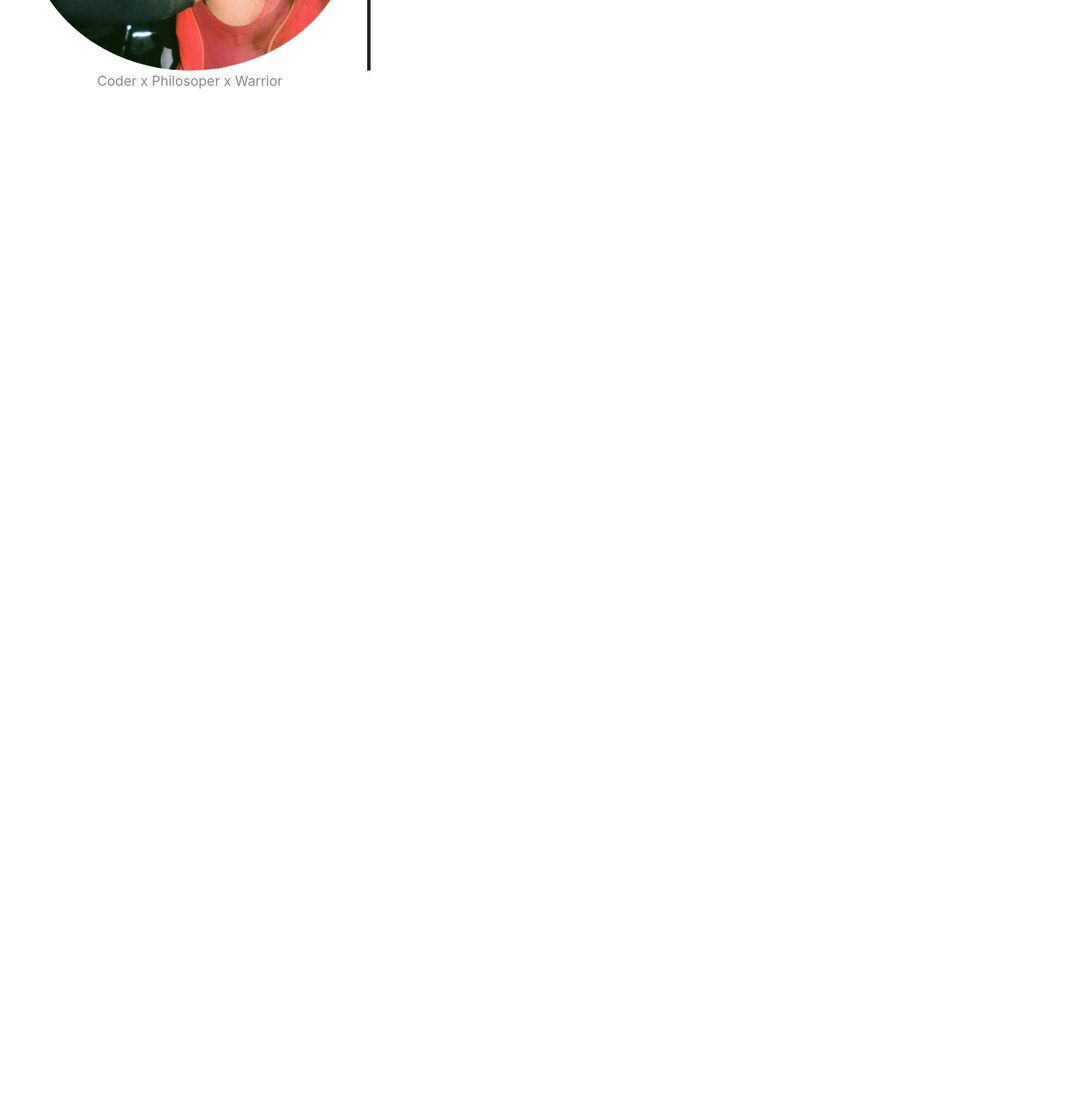
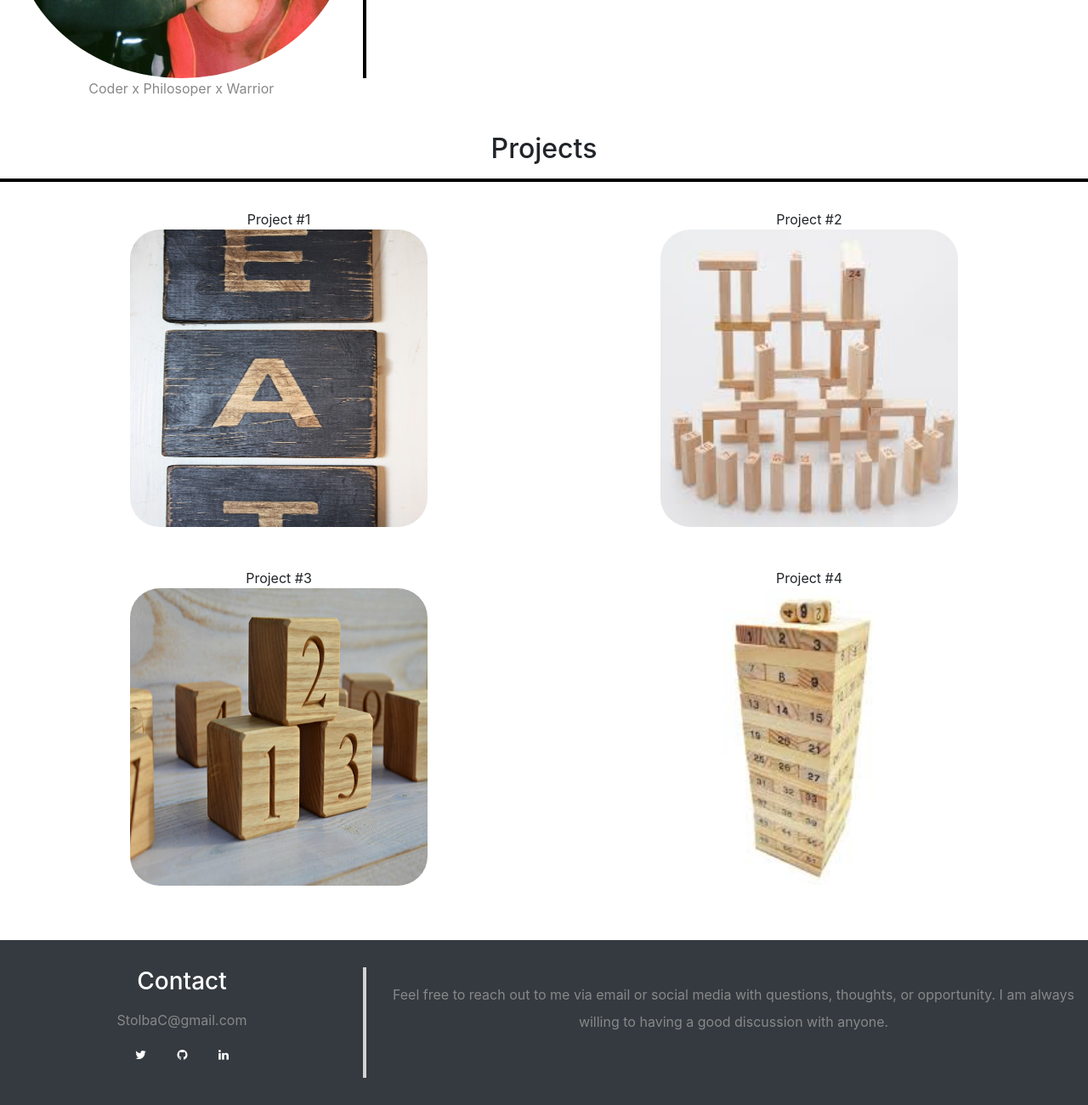
Before and after one commit to chrisstolba/chrisstolba.github.io, a plain HTML site: page index.html in a window 1280 px wide. Shown: the part 344-1644 px from the top of the page at 85% size. Before the commit the page ends 800 px from the top, so only its background shows below. Drawn offline with nearby package versions, Linux system fonts and the light colour scheme.

Commit message:
First Draft of Portfolio Website

```diff
--- a/css/main.css
+++ b/css/main.css
@@ -1,3 +1,7 @@
+.anchor {
+   position: relative;
+   top: -100px;
+}
 
 .about {
   margin: 4em 0em 1em 0em;
@@ -19,14 +23,68 @@
 
 .about .description {
   padding:3em 2em 2em 2em;
-  border-left: 4px solid
+  border-left: 4px solid black;
 }
 
 .about .description h3 {
-  font-weight: bolder;
+
 }
 
 .about .description p {
   line-height: 2;
   color:#888;
 }
+
+
+h2 {
+  margin-top: 1.5em;
+  padding-bottom:0.5em;
+  border-bottom: 4px solid black;
+}
+
+.projects {
+  margin:1em 1em 2em 1em;
+}
+
+.project-item {
+  padding:1em 1em 2em 1em;
+}
+
+.projects img {
+  height: 100%;
+  width: 100%;
+  max-width: 350px;
+  max-height: 350px;
+  border-radius: 10%;
+}
+
+.project-item span {
+  display: block;
+  position:relative;
+}
+
+.page-footer {
+  padding:2em 1em;
+}
+
+.page-footer h3 {
+  color:white;
+}
+
+.page-footer p {
+  color:#888;
+}
+
+.page-footer .contact-description {
+  line-height: 2;
+  padding:1em 0em 0em 1em;
+  border-left: 4px solid lightgray;
+}
+
+.page-footer .email {
+  padding-top:0.5em;
+}
+
+.social-icons {
+  color: white;
+}
--- a/index.html
+++ b/index.html
@@ -9,7 +9,8 @@
     <meta name="author" content="Chris Stolba">
     <meta name="viewport" content="width=device-width, initial-scale=1, shrink-to-fit=no">
     <title>Et Ludus Magnus in Codice - Chris Stolba</title>
-    <!-- Bootstrap CSS -->
+    <!-- Add-ons -->
+    <link rel="stylesheet" href="https://cdnjs.cloudflare.com/ajax/libs/font-awesome/4.7.0/css/font-awesome.min.css">
     <link rel="stylesheet" href="https://stackpath.bootstrapcdn.com/bootstrap/4.1.0/css/bootstrap.min.css" integrity="sha384-9gVQ4dYFwwWSjIDZnLEWnxCjeSWFphJiwGPXr1jddIhOegiu1FwO5qRGvFXOdJZ4" crossorigin="anonymous">
     <link rel="stylesheet" href="css/main.css" type="text/css">
   </head>
@@ -37,22 +38,21 @@
               Projects
             </a>
             <div class="dropdown-menu" aria-labelledby="navbarDropdown">
-              <a class="dropdown-item" href="#project1">Project #1</a>
+              <a class="dropdown-item" href="#projects">All Projects</a><a class="dropdown-item" href="#project1">Project #1</a>
               <a class="dropdown-item" href="#">Project #2</a>
               <a class="dropdown-item" href="#">Project #3</a>
               <a class="dropdown-item" href="#">Project #4</a>
             </div>
           </li>
           <li class="nav-item">
-            <a class="nav-link" href="#">Contact</a>
+            <a class="nav-link" href="#contact">Contact</a>
           </li>
         </ul>
       </div>
     </nav>
 
-    <div class="container-fluid">
-
     <div class="row about">
+      <a name="about" class="anchor"></a>
       <div class="col-lg-4 col-md-4 col-sm-12 text-center">
         <img src="images/selfie.jpg" class="img-fluid" id="selfie">
         <span>Coder x Philosoper x Warrior</span>
@@ -65,7 +65,57 @@
         <p>Check out some of his project below!</p>
       </div>
     </div>
+
+
+    <h2 class="text-center"><a name="projects"></a>Projects</h2>
+    <div class="row projects text-center">
+      <div class="col-lg-6 col-md-6 col-sm-12 project-item">
+        <span>Project #1</span>
+        <a href="#"><img src="images/wooden-letters.jpg" class="img-fluid" id="wooden-letters"></a>
       </div>
+      <div class="col-lg-6 col-md-6 col-sm-12 project-item">
+        <span>Project #2</span>
+        <a href="#"><img src="images/wooden-blocks.jpg" class="img-fluid" id="wooden-blocks"></a>
+      </div>
+      <div class="col-lg-6 col-md-6 col-sm-12 project-item">
+        <span>Project #3</span>
+        <a href="#"><img src="images/wooden-numbers.jpg" class="img-fluid" id="wooden-numbers"></a>
+      </div>
+      <div class="col-lg-6 col-md-6 col-sm-12 project-item"><span>Project #4</span>
+        <a href="#"><img src="images/wooden-jenga.jpg" class="img-fluid" id="wooden-jenga"></a>
+      </div>
+    </div>
+
+    <footer class="page-footer font-small bg-dark text-center text-justify">
+      <a name="contact"></a>
+      <div class="row footer">
+        <div class="col-lg-4 col-md-4 col-sm-4">
+          <h3>Contact</h3>
+          <p class="email">StolbaC@gmail.com</p>
+          <ul class="social-icons list-unstyled list-inline">
+            <li class="list-inline-item">
+              <a class="btn-floating btn-sm btn-tw mx-1">
+                <i class="fa fa-twitter"> </i>
+              </a>
+            </li>
+            <li class="list-inline-item">
+              <a class="btn-floating btn-sm btn-gplus mx-1">
+                <i class="fa fa-github"> </i>
+              </a>
+            </li>
+            <li class="list-inline-item">
+              <a class="btn-floating btn-sm btn-li mx-1">
+                <i class="fa fa-linkedin"> </i>
+              </a>
+            </li>
+          </ul>
+        </div>
+        <div class="col-lg-8 col-md-8 col-sm-8 contact-description">
+          <p>Feel free to reach out to me via email or social media with questions, thoughts, or opportunity. I am always willing to having a good discussion with anyone.</p>
+        </div>
+      </div>
+    </footer>
+
 
     <div class="scriptLoader">
     <!-- Optional JavaScript -->
```
Also changed, not shown: images/wooden-Numbers.jpg (added), images/wooden-blocks.jpg (added), images/wooden-jenga.jpg (added), images/wooden-letters.jpg (added), 1 other file. Lines whose indentation alone changed are shown as unchanged.
